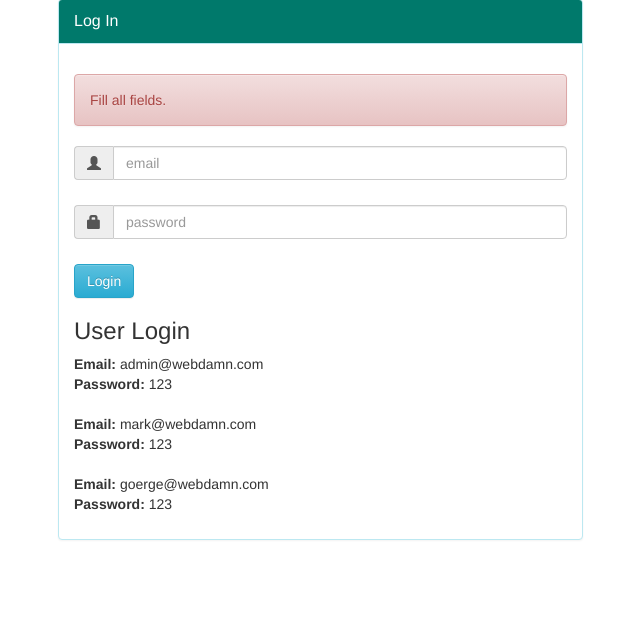
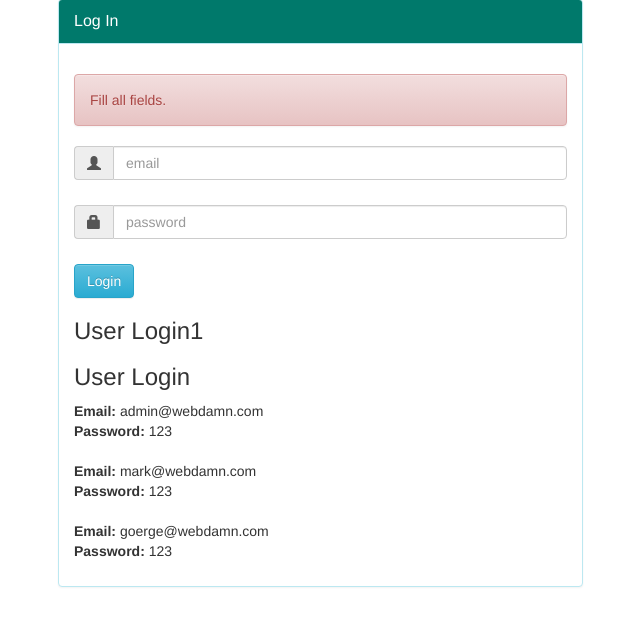
Before and after one commit to hari48721/expense-system-php, a PHP site: page / in a window 1280 px wide. Shown: the part 135-761 px from the top of the page, without its empty margins (42-682 px from the left). Run offline with PHP 8.4, Linux system fonts and the light colour scheme; some libraries are stand-ins or nearby versions.

Commit message:
fortesting purpose

```diff
--- a/index.php
+++ b/index.php
@@ -55,7 +55,7 @@ include('inc/header.php');
 						</div>
 					</div>
 
-					<p>
+					<p><h3>User Login1</h3>
 					<h3>User Login</h3>
 					<strong>Email: </strong>admin@webdamn.com<br>
 					<strong>Password:</strong> 123<br><br>
```
